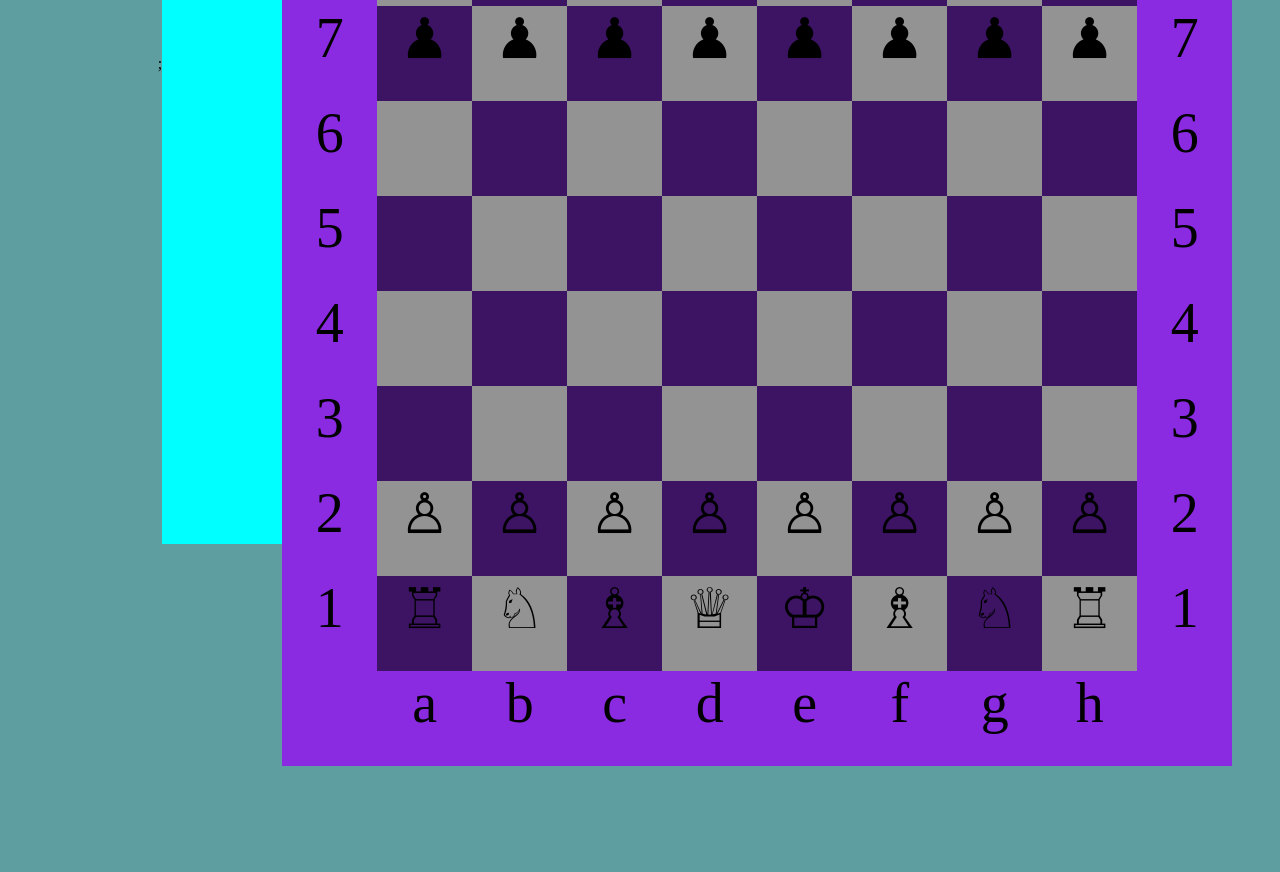
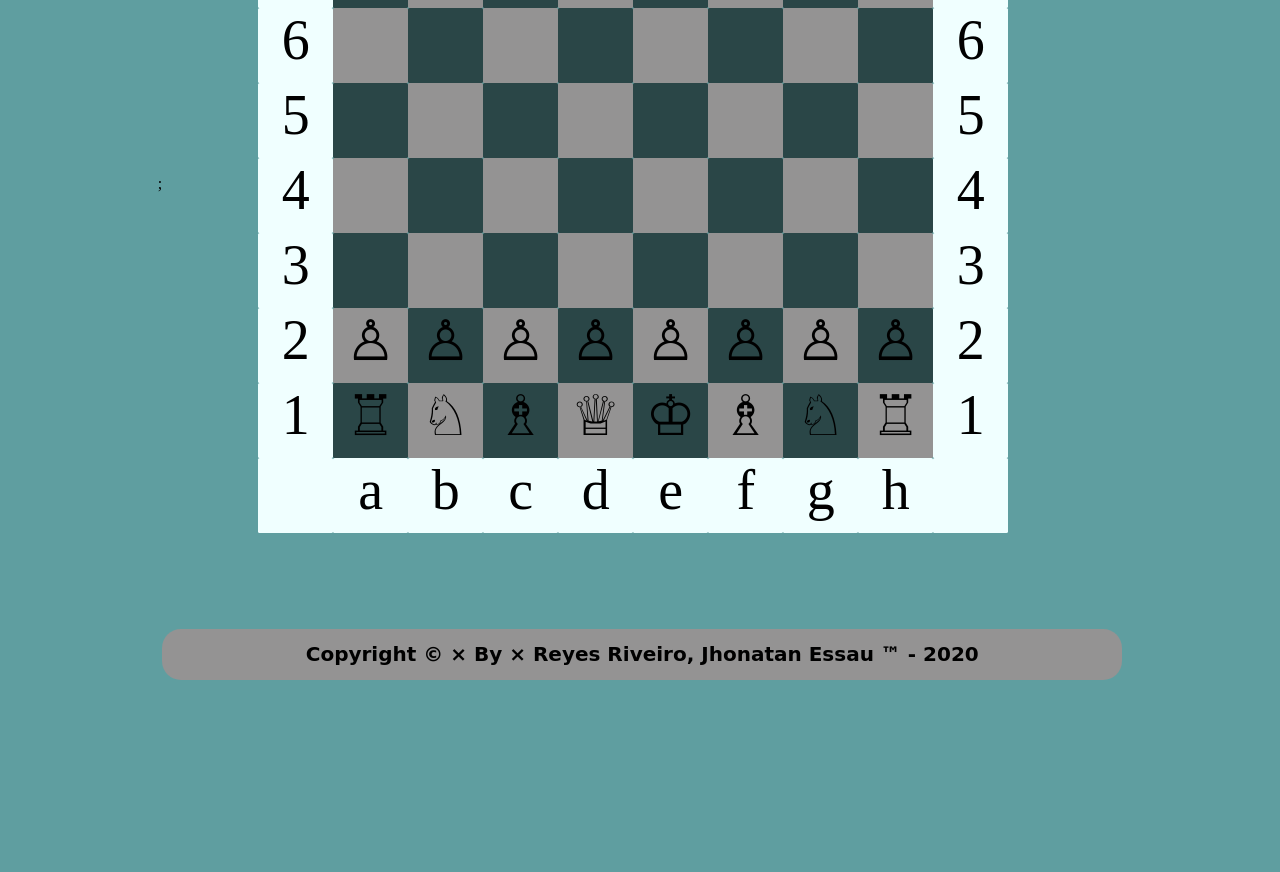
Before and after one commit to JhessReyes/Chess, a plain HTML site: page Principal.html in a window 1280 px wide. Shown: the part 504-1376 px from the top of the page. Before the commit the page ends 1270 px from the top, so only its background shows below. Drawn offline with nearby package versions, Linux system fonts and the light colour scheme.

Commit message:
Interface

```diff
--- a/Disenio.css
+++ b/Disenio.css
@@ -9,24 +9,26 @@ body{
 
 #general{
     width: 120vh;
-    height: 120vh;
-    background-color: aqua;
+    height: 150vh;
+    background-color: cadetblue;
 }
 #tab{
-    margin: 15vh;
+    margin: 12vh;
     justify-content: center;
     align-items: center;
-    width: 950px;
-    height: 950px;
-    background-color: blueviolet;
+    width: 750px;
+    height: 750px;
+    background-color: cadetblue;
 }
 .title{
+    border-radius: 2cm;
     display: flex;
-    padding: 1rem 1rem;
+    padding: 0.2rem 0.2rem;
     background: rgb(148, 147, 147);
     justify-content: center;
     align-items: center;
-    font-family: 'Franklin Gothic Medium', 'Arial Narrow', Arial, sans-serif;
+    font-family: 'Amatic SC', cursive;
+    font-size: larger;
 }
 .banner{
     display: flex;
@@ -47,16 +49,25 @@ body{
 
 }
 .Bloque{
-    width: 95px;
-    height: 95px;
+    width: 75px;
+    height: 75px;
     border: 10px;
     float: left;
     text-align: center;
     font-size: 3.5em;
+    background-color: azure;
+    border-radius: 0.1rem;
 
 }
 .Oscuro{
 background-color: rgba(0, 0, 0, 0.555);
+}
+.Oscuro:hover{
+    background-color: aquamarine;
+}
+
+.Claro:hover{
+    background-color: aquamarine;
 }
 .Claro{
 background-color: rgb(148, 147, 147);
@@ -64,7 +75,10 @@ background-color: rgb(148, 147, 147);
 #footer{
     justify-content: center;
     display: flex;
+    border-radius: 0.5cm;
     width: 500px auto;
     height: 300px auto;
-    background: red;
+    background: rgb(148, 147, 147);;
+    font-family: 'Amatic SC', cursive;
+    font-size: x-small;
 }
--- a/Movimientos.js
+++ b/Movimientos.js
@@ -1,13 +1,37 @@
 
-$(document).ready(function() {
-    $("#a7").click(function(event) {
-        $("#pe_n1").remove();
-        $("#a5").prop("#pe_n1");
-    });
-});
+function play(){
+    Matriz();
+    alert("Hola");
+}
 
-window.onload = function() {
-    document.getElementById('tit').onclick = function () {
-        alert('NO HAY NADA');
+var bloqueselec_x;
+var bloqueselec_y;
+var board = new Array(8);
+
+function Selectblock(x,y){
+    board[x][y] = 1;
+    PintarBloque(x, y,"aquamarine");
+}
+
+function Matriz(){
+    for(i=0;i<8;i++) board[i] = new Array(8);
+    Limpiar();
+    Selectblock(x,y);
+}
+function Limpiar(){
+    for(x=0; x<8; x++){
+        for(y=2; y<6; y++){
+            board[x][y]=0;
+        }
     }
 }
+function CheckBloque(x,y){
+    Selectblock(x,y);
+}
+
+function PintarBloque (x,y, color){
+    Bloque = document.getElementById("b"+x+y);
+    Bloque.style.background = color;
+}
+
+play();
--- a/Principal.html
+++ b/Principal.html
@@ -31,173 +31,177 @@
             <div class="fila">
                 <div class="Bloque"><span>8</span></div>
 
-                <div id="c07" onclick="" class="Bloque Claro">
+                <div id="b07" onclick="CheckBloque(0,7)" class="Bloque Claro">
+                    <a>
+
+                    </a>
                     <span id="tor_n1">&#x265C;</span>
                 </div>
-                <div id="c17" onclick="" class="Bloque Oscuro">
+                <div id="b17" onclick="" class="Bloque Oscuro">
                     <span id="cab_n1">&#x265E;</span>
                 </div>
-                <div id="c27" onclick="" class="Bloque Claro">
+                <div id="b27" onclick="" class="Bloque Claro">
                     <span id="alf_n1">&#x265D;</span>
                 </div>
-                <div class="Bloque Oscuro">
+                <div id="b37" onclick="" class="Bloque Oscuro">
                     <span id="reina_n">&#x265B;</span>
                     <onclick="">
                 </div>
-                <div class="Bloque Claro">
+                <div id="b47" onclick="" class="Bloque Claro">
                     <span id="rey_n">&#x265A;</span>
                 </div>
-                <div class="Bloque Oscuro">
+                <div id="b57" onclick="" class="Bloque Oscuro">
                     <span id="alf_n2">&#x265D;</span>
                 </div>
-                <div class="Bloque Claro">
+                <div id="b67" onclick="" class="Bloque Claro">
                     <span id="cab_n2">&#x265E; </span>
                 </div>
-                <div id="a8" class="Bloque Oscuro">
+                <div id="b77" onclick="" class="Bloque Oscuro">
                     <span id="tor_n2">&#x265C; </span>
                 </div>
                 <div class="Bloque"><span>8</span></div>
             </div>
+
             <div class="fila">
+
                 <div class="Bloque"><span>7</span></div>
 
-                <div id="a7" class="Bloque Oscuro">
+                <div id="b06" onclick="" class="Bloque Oscuro">
                     <span id="pe_n1">&#x265F;</span>
                 </div>
 
-                <div class="Bloque Claro">
+                <div id="b16" onclick="" class="Bloque Claro">
                     <span id="pe_n2">&#x265F;</span>
                 </div>
-                <div class="Bloque Oscuro">
+                <div id="b26" onclick="" class="Bloque Oscuro">
                     <span id="pe_n3">&#x265F;</span>
                 </div>
 
-                <div class="Bloque Claro">
+                <div id="b36" onclick="" class="Bloque Claro">
                     <span id="pe_n4">&#x265F;</span>
                 </div>
-                <div class="Bloque Oscuro">
+                <div id="b46" onclick="" class="Bloque Oscuro">
                     <span id="pe_n5">&#x265F;</span>
                 </div>
-                <div class="Bloque Claro">
+                <div id="b56" onclick="" class="Bloque Claro">
                     <span id="pe_n6">&#x265F;</span>
                 </div>
-                <div class="Bloque Oscuro">
+                <div id="b66" onclick="" class="Bloque Oscuro">
                     <span id="pe_n7">&#x265F;</span>
                 </div>
-                <div class="Bloque Claro">
+                <div id="b76" onclick="" class="Bloque Claro">
                     <span id="pe_n8">&#x265F;</span>
                 </div>
                 <div class="Bloque"><span>7</span></div>
             </div>
             <div class="fila">
                 <div class="Bloque"><span>6</span></div>
-
-                <div class="Bloque Claro">
+                <div id="b05" onclick="" class="Bloque Claro">
                 </div>
-                <div class="Bloque Oscuro">
+                <div id="b15" onclick="" class="Bloque Oscuro">
                 </div>
-                <div class="Bloque Claro">
+                <div id="b25" onclick="" class="Bloque Claro">
                 </div>
-                <div class="Bloque Oscuro">
+                <div id="b35" onclick="" class="Bloque Oscuro">
                 </div>
-                <div class="Bloque Claro">
+                <div id="b45" onclick="" class="Bloque Claro">
                 </div>
-                <div class="Bloque Oscuro">
+                <div id="b55" onclick="" class="Bloque Oscuro">
                 </div>
-                <div class="Bloque Claro">
+                <div id="b65" onclick="" class="Bloque Claro">
                 </div>
-                <div id="a8" class="Bloque Oscuro">
+                <div id="b75" onclick="" class="Bloque Oscuro">
                 </div>
                 <div class="Bloque"><span>6</span></div>
             </div>
             <div class="fila">
                 <div class="Bloque"><span>5</span></div>
 
-                <div id="a5"class="Bloque Oscuro">
+                <div id="b04" onclick="" class="Bloque Oscuro">
                 </div>
-                <div class="Bloque Claro">
+                <div id="b14" onclick="" class="Bloque Claro">
                 </div>
-                <div class="Bloque Oscuro">
+                <div id="b24" onclick="" class="Bloque Oscuro">
                 </div>
-                <div class="Bloque Claro">
+                <div id="b34" onclick="" class="Bloque Claro">
                 </div>
-                <div class="Bloque Oscuro">
+                <div id="b44" onclick="" class="Bloque Oscuro">
                 </div>
-                <div class="Bloque Claro">
+                <div id="b54" onclick="" class="Bloque Claro">
                 </div>
-                <div class="Bloque Oscuro">
+                <div id="b64" onclick="" class="Bloque Oscuro">
                 </div>
-                <div class="Bloque Claro">
+                <div id="b74" onclick="" class="Bloque Claro">
                 </div>
                 <div class="Bloque"><span>5</span></div>
             </div>
             <div class="fila">
                 <div class="Bloque"><span>4</span></div>
 
-                <div class="Bloque Claro">
+                <div id="b03" onclick="" class="Bloque Claro">
                 </div>
-                <div class="Bloque Oscuro">
+                <div id="b13" onclick="" class="Bloque Oscuro">
                 </div>
-                <div class="Bloque Claro">
+                <div id="b23" onclick="" class="Bloque Claro">
                 </div>
-                <div class="Bloque Oscuro">
+                <div id="b33" onclick="" class="Bloque Oscuro">
                 </div>
-                <div class="Bloque Claro">
+                <div id="b43" onclick="" class="Bloque Claro">
                 </div>
-                <div class="Bloque Oscuro">
+                <div id="b53" onclick="" class="Bloque Oscuro">
                 </div>
-                <div class="Bloque Claro">
+                <div id="b63" onclick="" class="Bloque Claro">
                 </div>
-                <div id="" class="Bloque Oscuro">
+                <div id="b73" onclick="" id="" class="Bloque Oscuro">
                 </div>
                 <div class="Bloque"><span>4</span></div>
             </div>
             <div class="fila">
                 <div class="Bloque"><span>3</span></div>
 
-                <div class="Bloque Oscuro">
+                <div id="b02" onclick="" class="Bloque Oscuro">
                 </div>
-                <div class="Bloque Claro">
+                <div id="b12" onclick="" class="Bloque Claro">
                 </div>
-                <div class="Bloque Oscuro">
+                <div id="b22" onclick="" class="Bloque Oscuro">
                 </div>
-                <div class="Bloque Claro">
+                <div id="b32" onclick="" class="Bloque Claro">
                 </div>
-                <div class="Bloque Oscuro">
+                <div id="b42" onclick="" class="Bloque Oscuro">
                 </div>
-                <div class="Bloque Claro">
+                <div id="b52" onclick="" class="Bloque Claro">
                 </div>
-                <div class="Bloque Oscuro">
+                <div id="b62" onclick="" class="Bloque Oscuro">
                 </div>
-                <div class="Bloque Claro">
+                <div id="b72" onclick="" class="Bloque Claro">
                 </div>
                 <div class="Bloque"><span>3</span></div>
             </div>
             <div class="fila">
                 <div class="Bloque"><span>2</span></div>
 
-                <div class="Bloque Claro">
+                <div id="b01" onclick="" class="Bloque Claro">
                     <span id="pe_b1">&#x2659;</span>
                 </div>
-                <div class="Bloque Oscuro">
+                <div id="b11" onclick="" class="Bloque Oscuro">
                     <span id="pe_b2">&#x2659;</span>
                 </div>
-                <div class="Bloque Claro">
+                <div id="b21" onclick="" class="Bloque Claro">
                     <span id="pe_b3">&#x2659;</span>
                 </div>
-                <div class="Bloque Oscuro">
+                <div id="b31" onclick="" class="Bloque Oscuro">
                     <span id="pe_b4">&#x2659;</span>
                 </div>
-                <div class="Bloque Claro">
+                <div id="b41" onclick="" class="Bloque Claro">
                     <span id="pe_b5">&#x2659;</span>
                 </div>
-                <div class="Bloque Oscuro">
+                <div id="b51" onclick="" class="Bloque Oscuro">
                     <span id="pe_b6">&#x2659;</span>
                 </div>
-                <div class="Bloque Claro">
+                <div id="b61" onclick="" class="Bloque Claro">
                     <span id="pe_b7">&#x2659;</span>
                 </div>
-                <div id="a8" class="Bloque Oscuro">
+                <div id="b71" onclick="" class="Bloque Oscuro">
                     <span id="pe_b8">&#x2659;</span>
                 </div>
                 <div class="Bloque"><span>2</span></div>
@@ -205,30 +209,30 @@
             <div class="fila">
                 <div class="Bloque"><span>1</span></div>
 
-                <div class="Bloque Oscuro">
+                <div id="b00" onclick="" class="Bloque Oscuro">
                     <span id="torr_b1">&#x2656;</span>
                 </div>
 
-                <div class="Bloque Claro">
+                <div id="b10" onclick="" class="Bloque Claro">
                     <span id="cab_b1">&#x2658;</span>
                 </div>
-                <div class="Bloque Oscuro">
+                <div id="b20" onclick=""  class="Bloque Oscuro">
                     <span id="alf_b1">&#x2657;</span>
                 </div>
 
-                <div class="Bloque Claro">
+                <div id="b30" onclick="" class="Bloque Claro">
                     <span id="reina_b">&#x2655;</span>
                 </div>
-                <div class="Bloque Oscuro">
+                <div id="b40" onclick="" class="Bloque Oscuro">
                     <span id="rey_b">&#x2654;</span>
                 </div>
-                <div class="Bloque Claro">
+                <div id="b50" onclick="" class="Bloque Claro">
                     <span id="alf_b2">&#x2657;</span>
                 </div>
-                <div class="Bloque Oscuro">
+                <div id="b60" onclick="" class="Bloque Oscuro">
                     <span id="cab_b2">&#x2658;</span>
                 </div>
-                <div class="Bloque Claro">
+                <div id="b70" onclick="" class="Bloque Claro">
                     <span id="torr_b2">&#x2656;</span>
                 </div>
                 <div class="Bloque"><span>1</span></div>
@@ -252,7 +256,8 @@
 
     <footer>
         <div id="footer">
-            </div>
+            <h1> Copyright &copy; &times; By &times; Reyes Riveiro, Jhonatan Essau &trade; - 2020</h1>
+        </div>
     </footer>
 
 </html>
```
